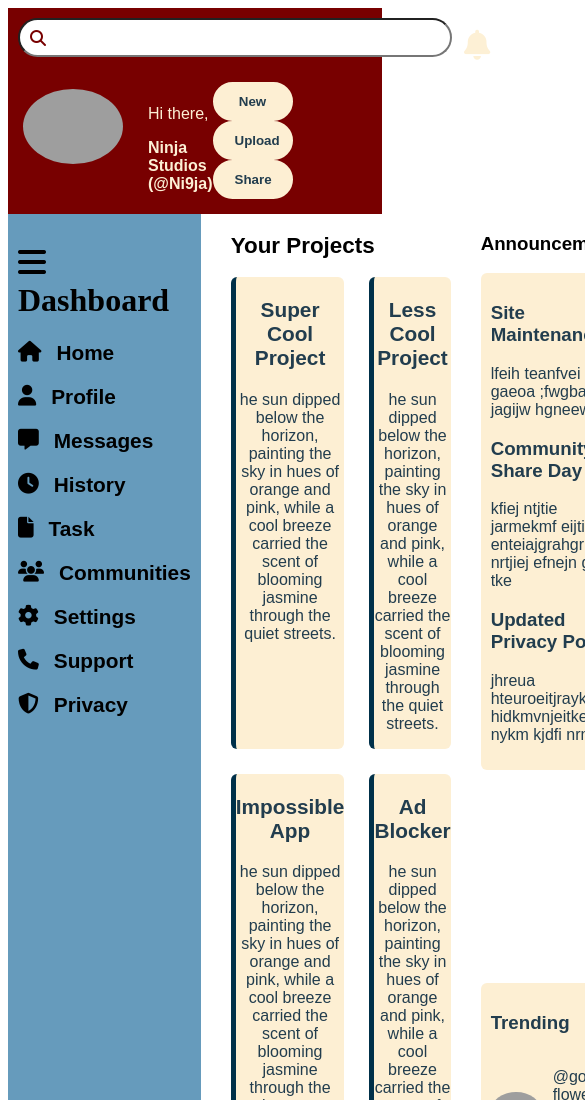
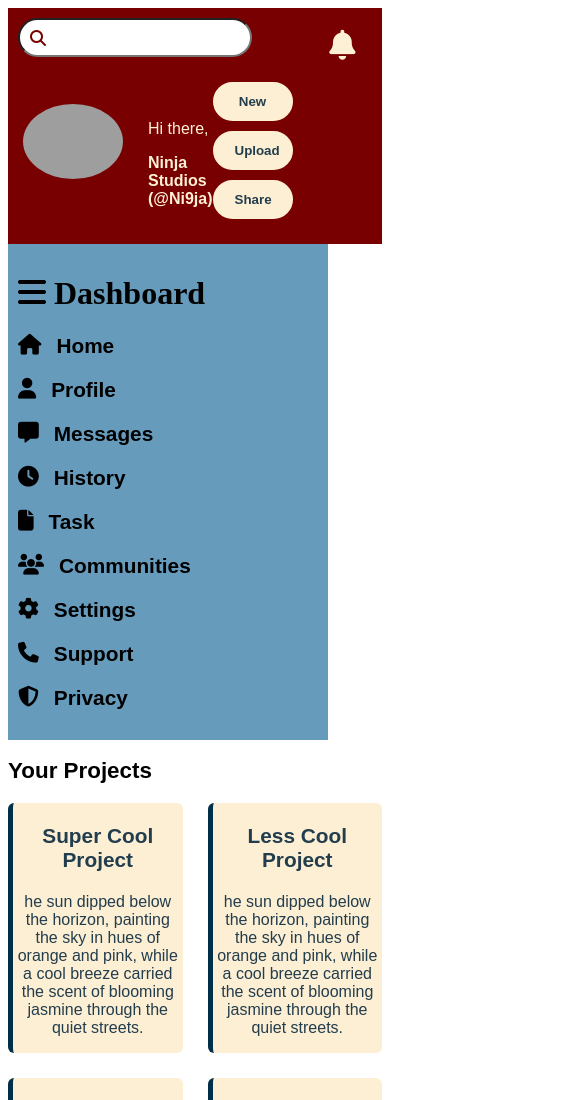
Before and after one commit to Mil9nn/admin-dashboard, a plain HTML site: page index.html in a window 390 px wide. Shown: the top 1100 px of the page, 585 px wide, since content can reach past the window. Drawn offline with Linux system fonts and the light colour scheme; grey boxes are pictures that could not be loaded.

Commit message:
Added some responsiveness plus validated html and css

```diff
--- a/style.css
+++ b/style.css
@@ -18,6 +18,7 @@
 .project h3 {
     font-size: 1.3rem;
 }
+
 .aside-elem {
     max-width: 400px;
     display: grid;
@@ -43,6 +44,24 @@
     font-family: sans-serif, Arial, Helvetica;
     padding: 10px;
     border-radius: 6px;
+}
+
+.trending-logo {
+    width: 50px;
+    border-radius: 100%;
+    margin-bottom: 20px;
+}
+
+.trending-content {
+    display: grid;
+    grid-template-columns: 1fr 4fr;
+    gap: 12px;
+    justify-content: center;
+    align-items: center;
+}
+
+.trending-para {
+    margin-bottom: 30px;
 }
 
 .flex-container {
@@ -71,15 +90,15 @@
 }
 
 .search-container {
+    width: 80%;
     position: relative;
-    width: 70%;
     padding: 10px;
     display: grid;
     grid-template-columns: 1fr 1fr;
 }
 
 .search-container input[type="text"] {
-    width: 350px;
+    width: 100%;
     padding: 10px 40px;
     border-radius: 20px;
 }
@@ -107,6 +126,7 @@
     color: #223D4E;
     font-weight: bold;
     margin-right: 10px;
+    margin-bottom: 10px;
 }
 
 .about-logo {
@@ -150,20 +170,9 @@
     font-size: 1.4rem;
 }
 
-.trending-logo {
-    width: 50px;
-    border-radius: 100%;
-    margin-bottom: 20px;
+@media screen and (max-width: 900px)
+{
+    .flex-container {
+        display: block;
+    }
 }
-
-.trending-content {
-    display: grid;
-    grid-template-columns: 1fr 4fr;
-    gap: 12px;
-    justify-content: center;
-    align-items: center;
-}
-
-.trending-para {
-    margin-bottom: 30px;
-}
```
Also changed, not shown: index.html (+0 -2 lines).
